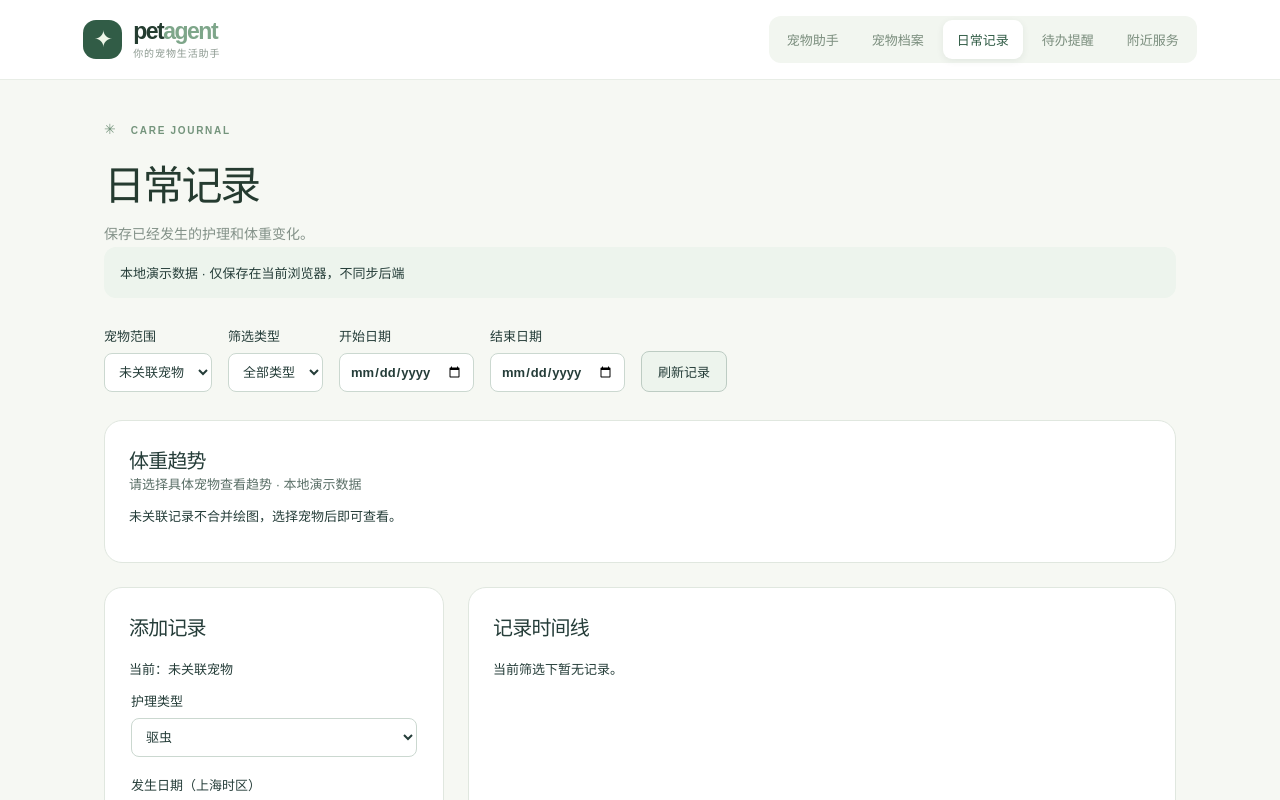
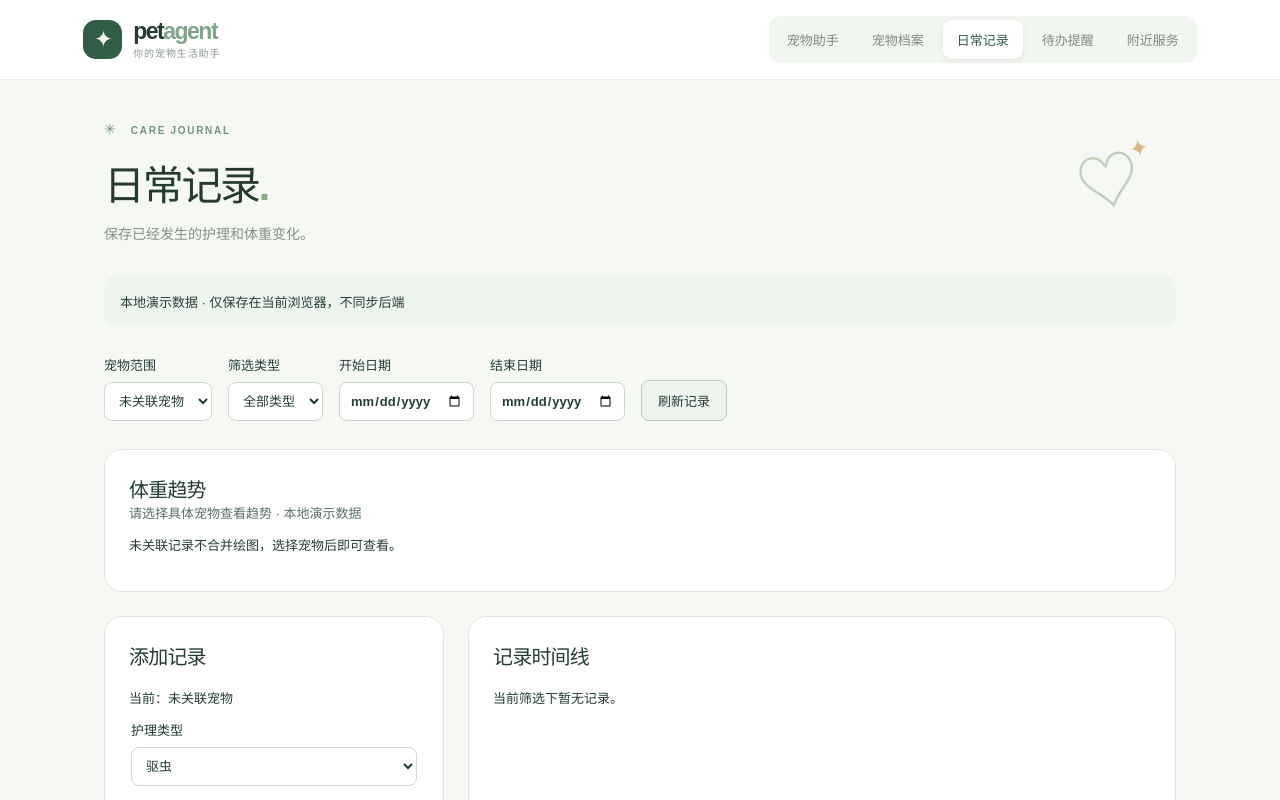
Before and after one commit to Nexus-226/2026-11-2, a React (Vite) app in the folder frontend/: page / in a window 1280 px wide. Both pictures are taken after a click on the button "日常记录". Shown: the top 800 px of the page. Built offline with nearby package versions, Linux system fonts and the light colour scheme.

Commit message:
feat(frontend): align page headers with baseline rendering (illustration, heading-dot)

```diff
--- a/frontend/src/pages/NearbyPage.tsx
+++ b/frontend/src/pages/NearbyPage.tsx
@@ -202,12 +202,19 @@ export default function NearbyPage({
     <>
       <AppHeader active="nearby" onNavigate={onNavigate} />
       <main className="nearby-page">
-        <header>
-          <p className="eyebrow">
-            <span aria-hidden="true">✳</span> &nbsp; NEARBY SERVICES
-          </p>
-          <h1>附近服务</h1>
-          <p className="subtitle">按距离查看附近的宠物医院、美容和用品店。</p>
+        <header className="page-heading">
+          <div>
+            <p className="eyebrow">
+              <span aria-hidden="true">✳</span> &nbsp; NEARBY SERVICES
+            </p>
+            <h1>
+              附近服务<span className="heading-dot">.</span>
+            </h1>
+            <p className="subtitle">按距离查看附近的宠物医院、美容和用品店。</p>
+          </div>
+          <span className="heading-illustration" aria-hidden="true">
+            ♡<span>✦</span>
+          </span>
         </header>
         {!started && (
           <section className="nearby-guide" aria-label="开始使用">
--- a/frontend/src/pages/RecordsPage.tsx
+++ b/frontend/src/pages/RecordsPage.tsx
@@ -162,18 +162,25 @@ export default function RecordsPage({
         navigationDisabled={busy}
       />
       <main className="records-page">
-        <header>
+        <header className="page-heading">
+          <div>
             <p className="eyebrow">
               <span aria-hidden="true">✳</span> &nbsp; CARE JOURNAL
             </p>
-          <h1>日常记录</h1>
+            <h1>
+              日常记录<span className="heading-dot">.</span>
+            </h1>
             <p className="subtitle">保存已经发生的护理和体重变化。</p>
+          </div>
+          <span className="heading-illustration" aria-hidden="true">
+            ♡<span>✦</span>
+          </span>
+        </header>
         <p className="records-source">
           {usingDemoRecords
             ? "本地演示数据 · 仅保存在当前浏览器，不同步后端"
             : "后端 API 数据 · 以服务端保存结果为准"}
         </p>
-        </header>
         {mismatch && (
           <p role="alert">
             API 记录需要设置 VITE_PET_DATA_SOURCE=api
--- a/frontend/src/pages/RemindersPage.tsx
+++ b/frontend/src/pages/RemindersPage.tsx
@@ -214,18 +214,25 @@ export default function RemindersPage({
         navigationDisabled={busy}
       />
       <main className="reminders-page">
-        <header>
+        <header className="page-heading">
+          <div>
             <p className="eyebrow">
               <span aria-hidden="true">✳</span> &nbsp; REMINDERS
             </p>
-          <h1>待办提醒</h1>
+            <h1>
+              待办提醒<span className="heading-dot">.</span>
+            </h1>
             <p className="subtitle">计划要做的护理事项，到期前提醒你。</p>
+          </div>
+          <span className="heading-illustration" aria-hidden="true">
+            ♡<span>✦</span>
+          </span>
+        </header>
         <p className="reminders-source">
           {usingDemoReminders
             ? "本地演示数据 · 仅保存在当前浏览器，不同步后端"
             : "后端 API 数据 · 以服务端保存结果为准"}
         </p>
-        </header>
         {mismatch && (
           <p role="alert">
             API 提醒需要设置 VITE_PET_DATA_SOURCE=api
--- a/frontend/src/styles/records.css
+++ b/frontend/src/styles/records.css
@@ -9,6 +9,7 @@
   background: #edf4ed;
   padding: 16px;
   border-radius: 12px;
+  margin: 0 0 22px;
 }
 .records-filters {
   display: flex;
--- a/frontend/src/styles/reminders.css
+++ b/frontend/src/styles/reminders.css
@@ -9,6 +9,7 @@
   background: #edf4ed;
   padding: 16px;
   border-radius: 12px;
+  margin: 0 0 22px;
 }
 .reminders-filters {
   display: flex;
```
Lines whose indentation alone changed are shown as unchanged.
